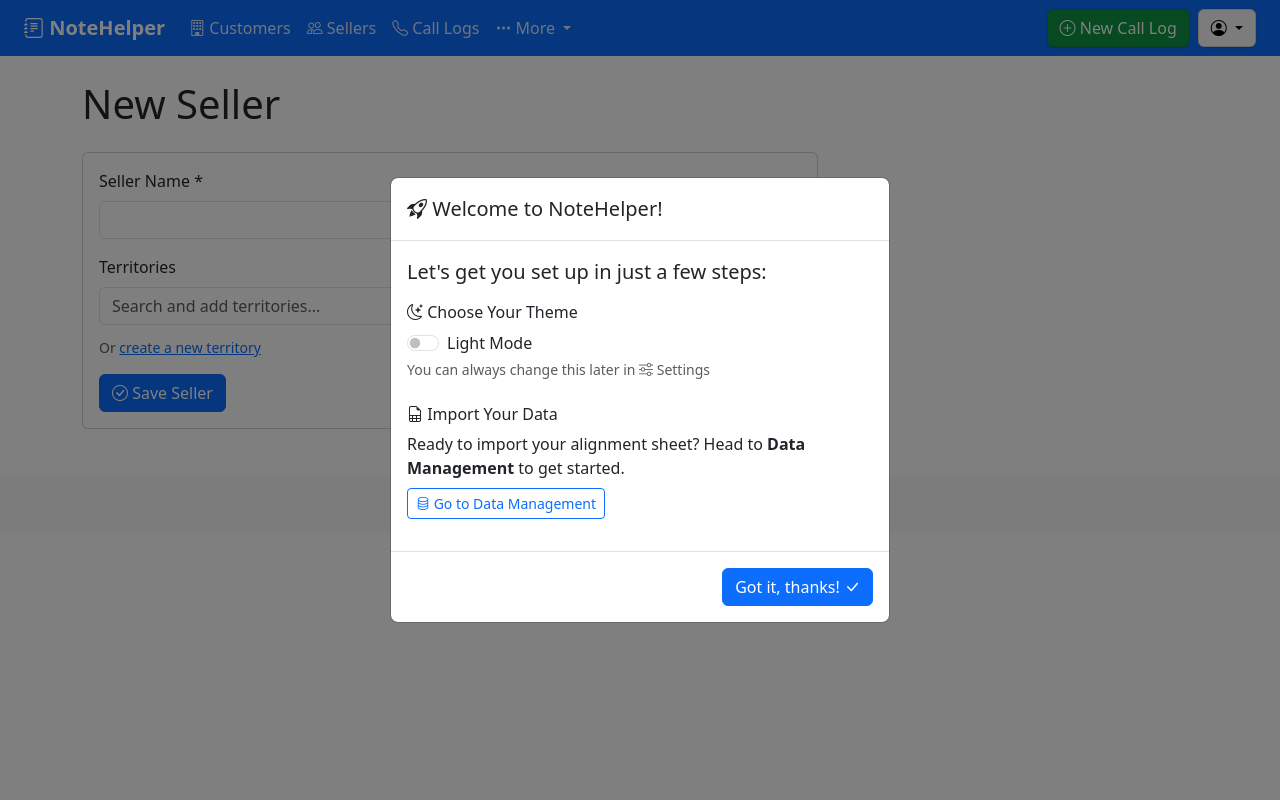
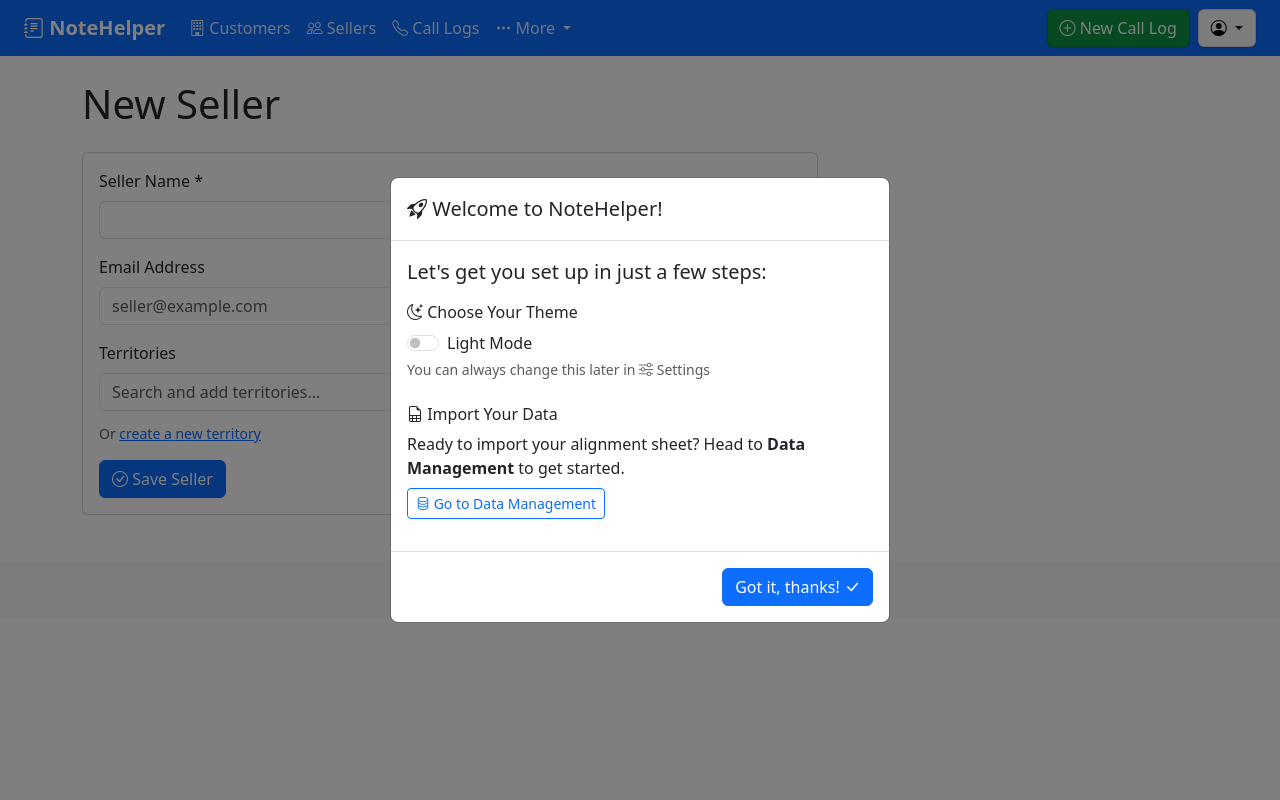
Before and after one commit to rablaine/NoteHelper, a Flask app: page /seller/new in a window 1280 px wide. Run offline with Flask 3, Linux system fonts and the light colour scheme; some libraries are stand-ins or nearby versions.

Commit message:
feat: add email field to seller create/edit form

```diff
--- a/app/routes/sellers.py
+++ b/app/routes/sellers.py
@@ -26,6 +26,7 @@ def seller_create():
     """Create a new seller (FR002)."""
     if request.method == 'POST':
         name = request.form.get('name', '').strip()
+        email = request.form.get('email', '').strip() or None
         territory_ids = request.form.getlist('territory_ids')
 
         if not name:
@@ -38,7 +39,7 @@ def seller_create():
             flash(f'Seller "{name}" already exists.', 'warning')
             return redirect(url_for('sellers.seller_view', id=existing.id))
 
-        seller = Seller(name=name, user_id=g.user.id)
+        seller = Seller(name=name, email=email, user_id=g.user.id)
 
         # Add territories to many-to-many relationship
         if territory_ids:
@@ -102,6 +103,7 @@ def seller_edit(id):
 
     if request.method == 'POST':
         name = request.form.get('name', '').strip()
+        email = request.form.get('email', '').strip() or None
         territory_ids = request.form.getlist('territory_ids')
 
         if not name:
@@ -118,6 +120,7 @@ def seller_edit(id):
             return redirect(url_for('sellers.seller_edit', id=id))
 
         seller.name = name
+        seller.email = email
 
         # Update territories - replace the collection
         seller.territories = []
--- a/templates/seller_form.html
+++ b/templates/seller_form.html
@@ -14,6 +14,13 @@
                         <label for="name" class="form-label">Seller Name *</label>
                         <input type="text" class="form-control" id="name" name="name"
                                value="{{ seller.name if seller else '' }}" required>
+                    </div>
+
+                    <div class="mb-3">
+                        <label for="email" class="form-label">Email Address</label>
+                        <input type="email" class="form-control" id="email" name="email"
+                               value="{{ seller.email or seller.get_email() if seller else '' }}"
+                               placeholder="seller@example.com">
                     </div>
 
                     <div class="mb-3" style="position: relative;">
```
